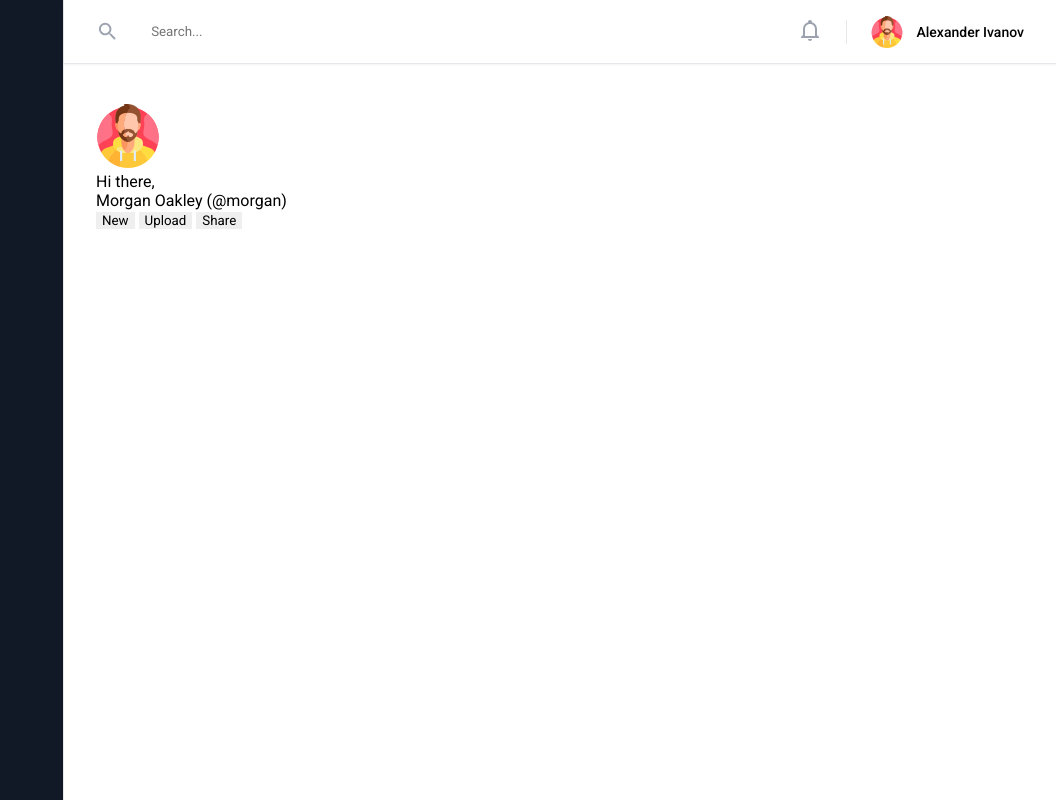
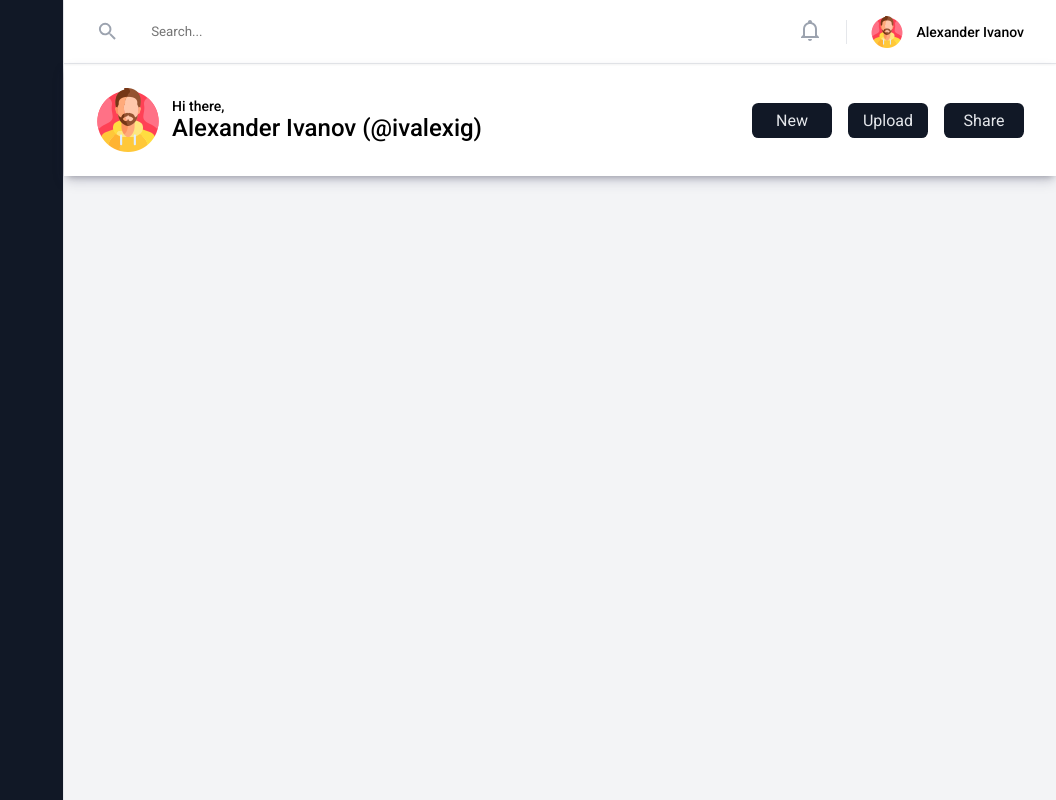
Before and after one commit to ivalexig/odin-admin-dashboard, a plain HTML site: page index.html in a window 1280 px wide. Shown: the whole page, without its empty margins (224-1280 px from the left). Drawn offline with Linux system fonts and the light colour scheme.

Commit message:
Header complete

```diff
--- a/index.html
+++ b/index.html
@@ -1,5 +1,6 @@
 <!DOCTYPE html>
 <html lang="en">
+
 <head>
   <meta charset="UTF-8" />
   <meta name="viewport" content="width=device-width, initial-scale=1.0" />
@@ -8,36 +9,25 @@
   <link rel="preconnect" href="https://fonts.gstatic.com" crossorigin />
   <link
     href="https://fonts.googleapis.com/css2?family=Roboto:ital,wght@0,300;0,400;0,500;0,700;1,300;1,400;1,500;1,700&display=swap"
-      rel="stylesheet"
-    />
-    <script src="//code.iconify.design/1/1.0.6/iconify.min.js"></script>
+    rel="stylesheet" />
   <title>Admin Dashboard</title>
 </head>
+
 <body>
   <div class="sidebar"></div>
   <div class="header">
     <form class="search-bar" action="#">
       <svg xmlns="http://www.w3.org/2000/svg" viewBox="0 0 24 24">
-          <title>magnify</title>
         <path
-            d="M9.5,3A6.5,6.5 0 0,1 16,9.5C16,11.11 15.41,12.59 14.44,13.73L14.71,14H15.5L20.5,19L19,20.5L14,15.5V14.71L13.73,14.44C12.59,15.41 11.11,16 9.5,16A6.5,6.5 0 0,1 3,9.5A6.5,6.5 0 0,1 9.5,3M9.5,5C7,5 5,7 5,9.5C5,12 7,14 9.5,14C12,14 14,12 14,9.5C14,7 12,5 9.5,5Z"
-          />
+          d="M9.5,3A6.5,6.5 0 0,1 16,9.5C16,11.11 15.41,12.59 14.44,13.73L14.71,14H15.5L20.5,19L19,20.5L14,15.5V14.71L13.73,14.44C12.59,15.41 11.11,16 9.5,16A6.5,6.5 0 0,1 3,9.5A6.5,6.5 0 0,1 9.5,3M9.5,5C7,5 5,7 5,9.5C5,12 7,14 9.5,14C12,14 14,12 14,9.5C14,7 12,5 9.5,5Z" />
       </svg>
-        <input
-          type="search"
-          id="searchfield"
-          name="search"
-          autocomplete="off"
-          placeholder="Search..."
-        />
+      <input type="search" id="searchfield" name="search" autocomplete="off" placeholder="Search..." />
     </form>
     <div class="header-buttons">
       <div class="notifications">
         <svg xmlns="http://www.w3.org/2000/svg" viewBox="0 0 24 24">
-            <title>bell-outline</title>
           <path
-              d="M10 21H14C14 22.1 13.1 23 12 23S10 22.1 10 21M21 19V20H3V19L5 17V11C5 7.9 7 5.2 10 4.3V4C10 2.9 10.9 2 12 2S14 2.9 14 4V4.3C17 5.2 19 7.9 19 11V17L21 19M17 11C17 8.2 14.8 6 12 6S7 8.2 7 11V18H17V11Z"
-            />
+            d="M10 21H14C14 22.1 13.1 23 12 23S10 22.1 10 21M21 19V20H3V19L5 17V11C5 7.9 7 5.2 10 4.3V4C10 2.9 10.9 2 12 2S14 2.9 14 4V4.3C17 5.2 19 7.9 19 11V17L21 19M17 11C17 8.2 14.8 6 12 6S7 8.2 7 11V18H17V11Z" />
         </svg>
       </div>
       <div class="divider"></div>
@@ -52,15 +42,19 @@
       <div class="user-details">
         <img class="" src="./assets/avatar.png" alt="avatar" />
         <div>
-            <div>Hi there,</div>
-            <div>Morgan Oakley (@morgan)</div>
+          <div class="small-text">Hi there,</div>
+          <div class="big-text">Alexander Ivanov (@ivalexig)</div>
         </div>
       </div>
-        <button>New</button>
-        <button>Upload</button>
-        <button>Share</button>
+      <div>
+        <button class="btn">New</button>
+        <button class="btn">Upload</button>
+        <button class="btn">Share</button>
+      </div>
+
     </div>
     <div class="content-main"></div>
   </div>
 </body>
+
 </html>
--- a/style.css
+++ b/style.css
@@ -96,5 +96,58 @@ body {
 .content {
   grid-area: main;
   flex: 1 0 auto;
+}
+
+.content-header {
+  height: 7rem;
+ display: flex;
+ justify-content: space-between;
+ align-items: center;
+ padding: 0 2rem;
+ z-index: 0;
+ position: relative;
+ box-shadow: rgba(50, 50, 93, 0.25) 0px 6px 12px -2px, rgba(0, 0, 0, 0.3) 0px 3px 7px -3px;
+}
+
+.user-details {
+  display: flex;
+  align-items: center;
+
+}
+
+.user-details > div {
+  flex: 1 1 0%;
+  font-weight: 500;
+  margin-left: 12px;
+}
+
+.small-text {
+  font-size: 0.875rem;
+}
+
+.big-text {
+  font-size: 1.5rem;
+}
+
+.btn {
+  padding: 0.5rem 0.75rem;
+  font-size: 1rem;
+  font-style: bold;
+  border-radius: 0.4rem;
+  margin-left: 0.75rem;
+  min-width: 5rem;
+  color: #e5e7eb;
+  background-color: #111826;
+  cursor: pointer;
+}
+
+.btn:hover {
+  background-color: #334155;
+}
+
+.content-main {
+  background-color: #F3F4F6;
+  display: grid;
+  height: calc(100% - 7rem);
   padding: 2.5rem 2rem;
 }
```
Lines whose indentation alone changed are shown as unchanged.
